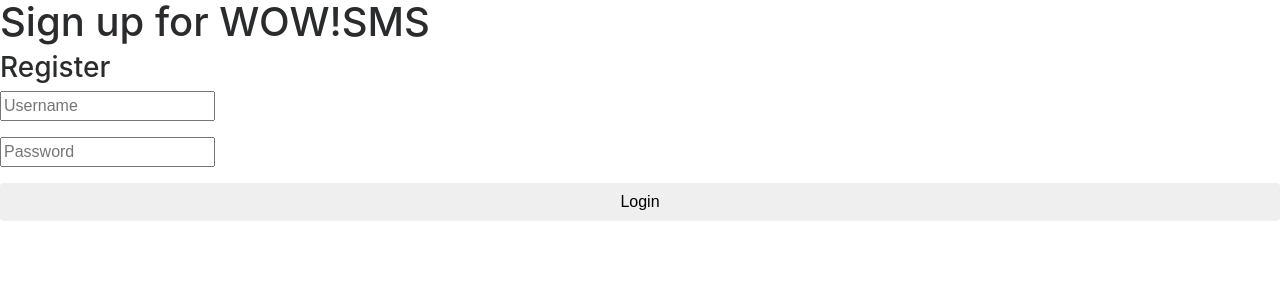
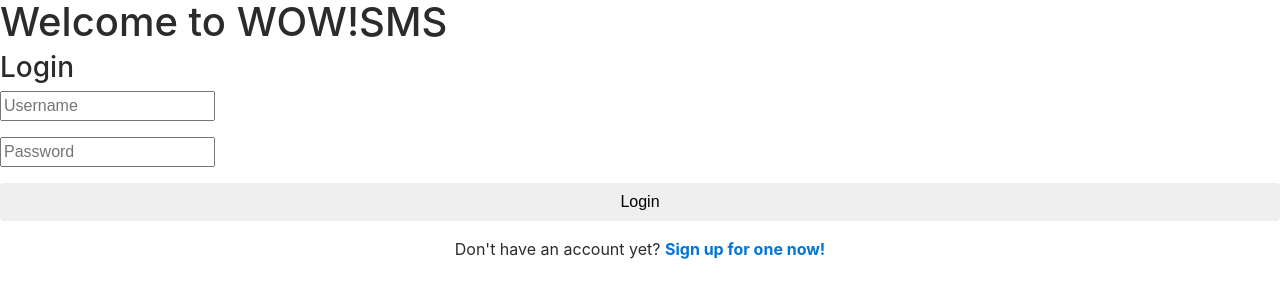
Before and after one commit to digitalagencyguy/wowtools, a Django app: template wowsms/templates/login.html in a window 1280 px wide. Shown: the top 300 px of the page. Run offline with Django 3.2, Linux system fonts and the light colour scheme; the template is opened without the code that fills it, so the values that code supplies are empty; some libraries are stand-ins or nearby versions.

Commit message:
Copy changes

```diff
--- a/wowsms/templates/login.html
+++ b/wowsms/templates/login.html
@@ -13,9 +13,9 @@
 	<section id="wrapper" class="login-register">
 		<div class="login-box">
 			<div class="white-box">
-				<h1>Sign up for WOW!SMS</h1>
+				<h1>Welcome to WOW!SMS</h1>
 				<form action='/api/v1/login' method='post'>
-					<h3 class="box-title">Register</h3>
+					<h3 class="box-title">Login</h3>
 					<div class='form-group'>
 						<div class='col-xs-12'>
 							<input type='text' name='name' placeholder="Username">
@@ -31,6 +31,11 @@
 							<button class="btn btn-login btn-block" type="submit">Login</button>
 						</div>
 					</div>
+					<div class="form-group m-b-0">
+						<div class="col-sm-12 text-center">
+							<p>Don't have an account yet? <a href="login.html"><b>Sign up for one now!</b></a></p>
+						</div>
+					</div>
 				</form>
 			</div>
 		</div>
```
